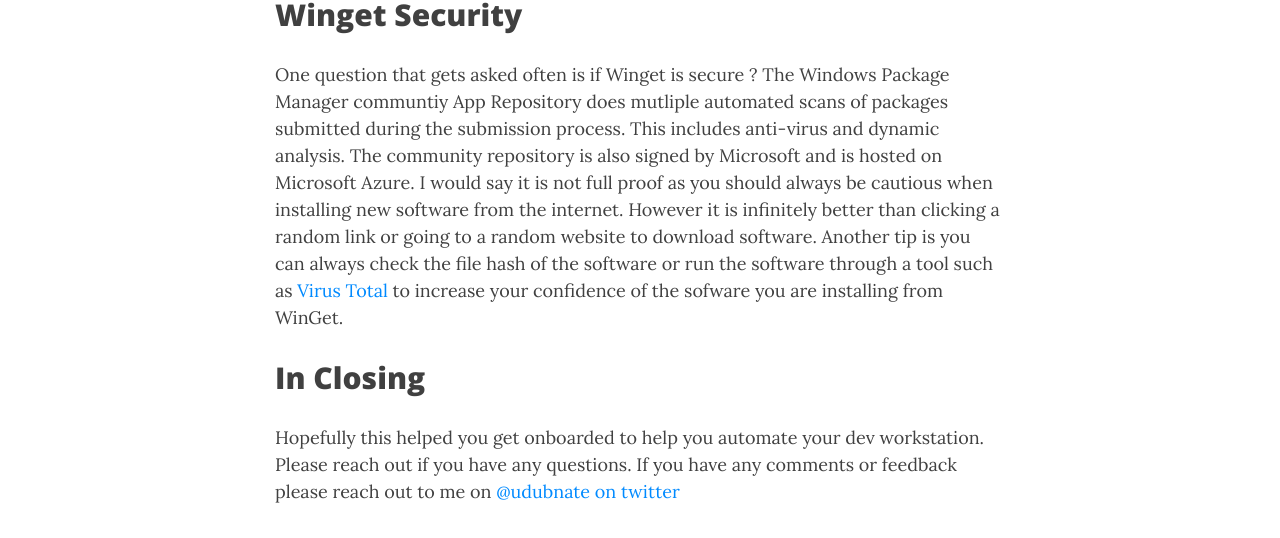
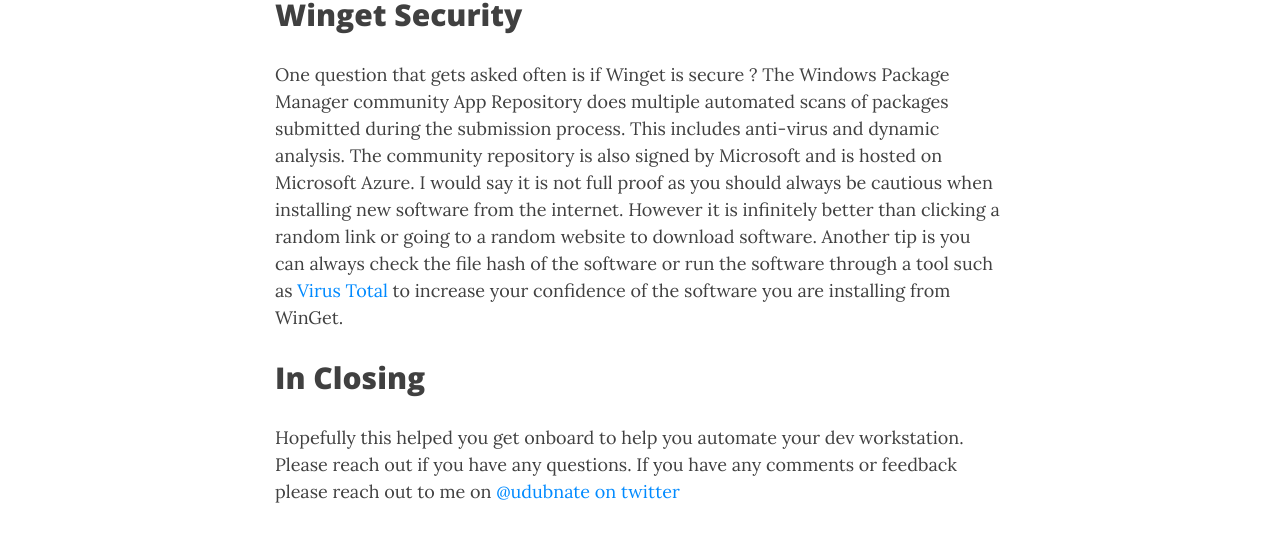
Before and after one commit to udubnate/udubnate.github.io, a Jekyll site: the page built from _posts/2023-03-24-winget-package-mgmt.md, in a window 1280 px wide and 900 px high, scrolled down 2316 px. Shown: the part 197-735 px from the top of the window. Built offline with Jekyll 4.4.1, drawn with Linux system fonts in a browser that asks for light colours; nearby versions of some CDN libraries.

Commit message:
fixed some spelling mistakes

````diff
--- a/_posts/2023-03-24-winget-package-mgmt.md
+++ b/_posts/2023-03-24-winget-package-mgmt.md
@@ -82,7 +82,7 @@
 ```
 
 ## Winget Security
-One question that gets asked often is if Winget is secure ? The Windows Package Manager communtiy App Repository does mutliple automated scans of packages submitted during the submission process. This includes anti-virus and dynamic analysis. The community repository is also signed by Microsoft and is hosted on Microsoft Azure. I would say it is not full proof as you should always be cautious when installing new software from the internet. However it is infinitely better than clicking a random link or going to a random website to download software. Another tip is you can always check the file hash of the software or run the software through a tool such as [Virus Total](https://www.virustotal.com/gui/home/upload) to increase your confidence of the sofware you are installing from WinGet.
+One question that gets asked often is if Winget is secure ? The Windows Package Manager community App Repository does multiple automated scans of packages submitted during the submission process. This includes anti-virus and dynamic analysis. The community repository is also signed by Microsoft and is hosted on Microsoft Azure. I would say it is not full proof as you should always be cautious when installing new software from the internet. However it is infinitely better than clicking a random link or going to a random website to download software. Another tip is you can always check the file hash of the software or run the software through a tool such as [Virus Total](https://www.virustotal.com/gui/home/upload) to increase your confidence of the software you are installing from WinGet.
 
 ## In Closing
-Hopefully this helped you get onboarded to help you automate your dev workstation. Please reach out if you have any questions. If you have any comments or feedback please reach out to me on [@udubnate on twitter](https://twitter.com/udubnate)
+Hopefully this helped you get onboard to help you automate your dev workstation. Please reach out if you have any questions. If you have any comments or feedback please reach out to me on [@udubnate on twitter](https://twitter.com/udubnate)
````
